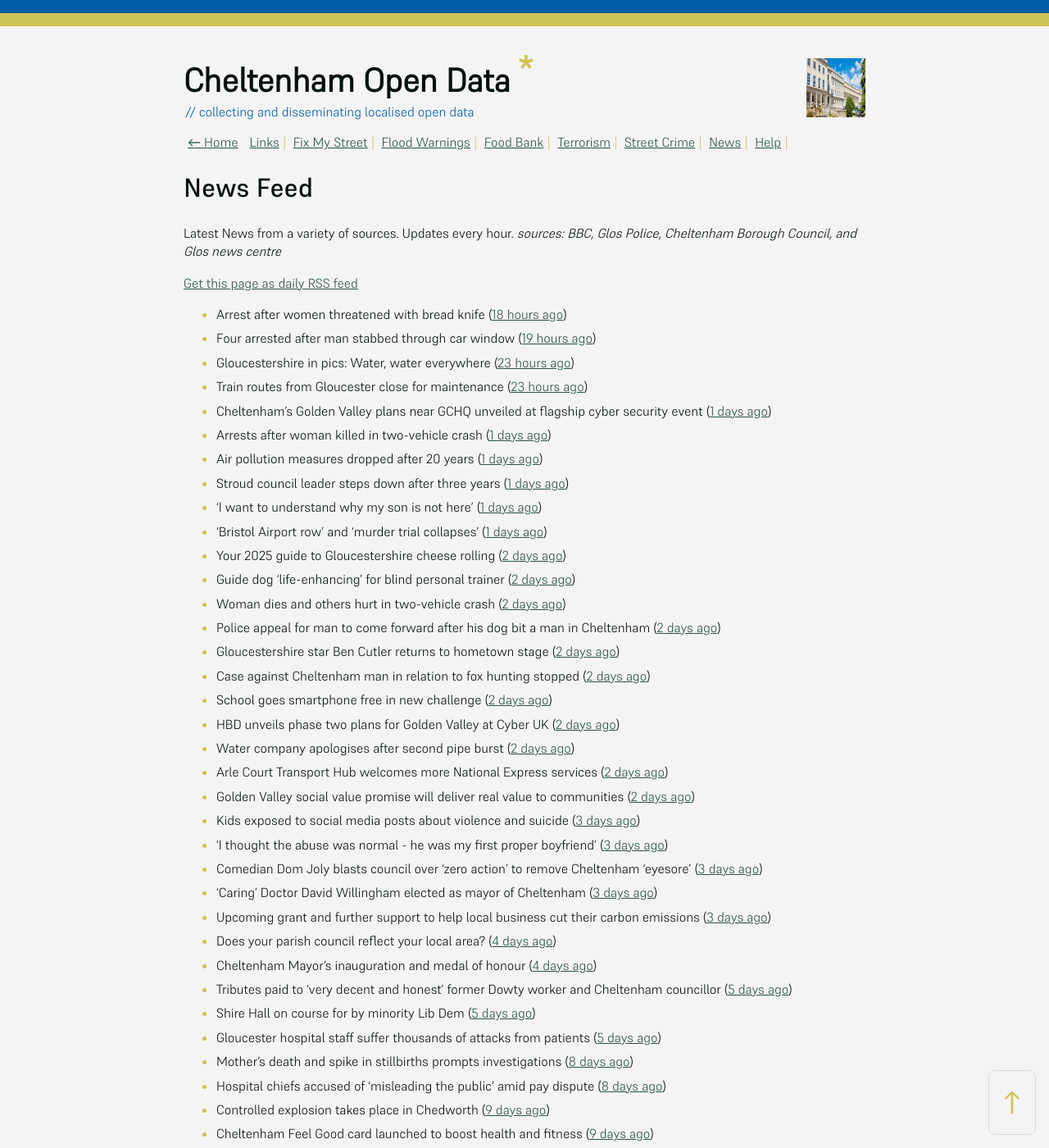
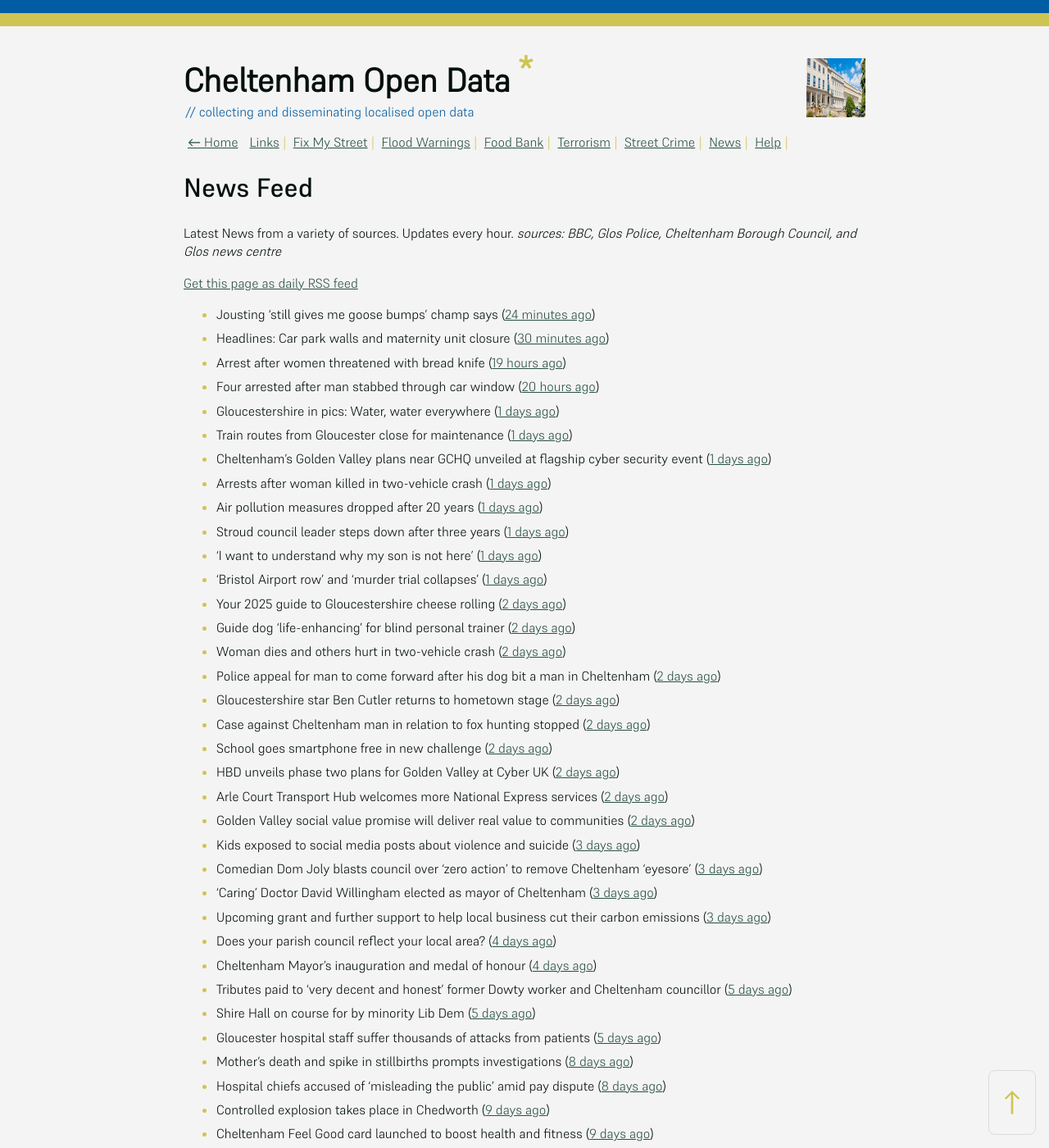
Before and after one commit to mat-0/cheltenham-open-data, a Jekyll site: the page built from _pages/news.md, in a window 1280 px wide and 1400 px high. Shown: the whole window at 82% size. Built offline with Jekyll 4.4.1, drawn with Linux system fonts in a browser that asks for light colours.

Commit message:
Updated 2025-05-18 06:57:56

```diff
--- a/_pages/news.md
+++ b/_pages/news.md
@@ -12,10 +12,12 @@ _sources: BBC, Glos Police, Cheltenham Borough Council, and Glos news centre_
 [Get this page as daily RSS feed](/daily.rss)
 
 <!-- news_marker starts -->
-- Arrest after women threatened with bread knife ([18 hours ago](https://www.bbc.com/news/articles/cvgdpnv8yp0o))
-- Four arrested after man stabbed through car window ([19 hours ago](https://www.bbc.com/news/articles/cql2yerl45po))
-- Gloucestershire in pics: Water, water everywhere ([23 hours ago](https://www.bbc.com/news/articles/c8e6d4g6k88o))
-- Train routes from Gloucester close for maintenance ([23 hours ago](https://www.bbc.com/news/articles/c5y64j5nmv1o))
+- Jousting 'still gives me goose bumps' champ says ([24 minutes ago](https://www.bbc.com/news/articles/cm2yd1d3d7eo))
+- Headlines: Car park walls and maternity unit closure ([30 minutes ago](https://www.bbc.com/news/articles/c861wnwd753o))
+- Arrest after women threatened with bread knife ([19 hours ago](https://www.bbc.com/news/articles/cvgdpnv8yp0o))
+- Four arrested after man stabbed through car window ([20 hours ago](https://www.bbc.com/news/articles/cql2yerl45po))
+- Gloucestershire in pics: Water, water everywhere ([1 days ago](https://www.bbc.com/news/articles/c8e6d4g6k88o))
+- Train routes from Gloucester close for maintenance ([1 days ago](https://www.bbc.com/news/articles/c5y64j5nmv1o))
 - Cheltenham’s Golden Valley plans near GCHQ unveiled at flagship cyber security event ([1 days ago](https://gloucesternewscentre.co.uk/cheltenhams-golden-valley-plans-near-gchq-unveiled-at-flagship-cyber-security-event/))
 - Arrests after woman killed in two-vehicle crash ([1 days ago](https://www.bbc.com/news/articles/cz0dl0g9zxjo))
 - Air pollution measures dropped after 20 years ([1 days ago](https://www.bbc.com/news/articles/c7v7d4091gro))
@@ -30,11 +32,9 @@ _sources: BBC, Glos Police, Cheltenham Borough Council, and Glos news centre_
 - Case against Cheltenham man in relation to fox hunting stopped ([2 days ago](https://gloucesternewscentre.co.uk/case-against-cheltenham-man-in-relation-to-fox-hunting-stopped/))
 - School goes smartphone free in new challenge ([2 days ago](https://www.bbc.com/news/articles/cwy388p033eo))
 - HBD unveils phase two plans for Golden Valley at Cyber UK ([2 days ago](https://www.cheltenham.gov.uk/news/article/3012/hbd_unveils_phase_two_plans_for_golden_valley_at_cyber_uk))
-- Water company apologises after second pipe burst ([2 days ago](https://www.bbc.com/news/articles/cn0g1jygjq1o))
 - Arle Court Transport Hub welcomes more National Express services ([2 days ago](https://gloucesternewscentre.co.uk/arle-court-transport-hub-welcomes-more-national-express-services/))
 - Golden Valley social value promise will deliver real value to communities ([2 days ago](https://www.cheltenham.gov.uk/news/article/3011/golden_valley_social_value_promise_will_deliver_real_value_to_communities))
 - Kids exposed to social media posts about violence and suicide ([3 days ago](https://www.bbc.com/news/articles/c0r1gpr0ezwo))
-- 'I thought the abuse was normal - he was my first proper boyfriend' ([3 days ago](https://www.bbc.com/news/articles/czj47g8kkm9o))
 - Comedian Dom Joly blasts council over ‘zero action’ to remove Cheltenham ‘eyesore’ ([3 days ago](https://gloucesternewscentre.co.uk/comedian-dom-joly-blasts-council-over-zero-action-to-remove-cheltenham-eyesore/))
 - ‘Caring’ Doctor David Willingham elected as mayor of Cheltenham ([3 days ago](https://gloucesternewscentre.co.uk/caring-doctor-david-willingham-elected-as-mayor-of-cheltenham/))
 - Upcoming grant and further support to help local business cut their carbon emissions ([3 days ago](https://www.cheltenham.gov.uk/news/article/3010/upcoming_grant_and_further_support_to_help_local_business_cut_their_carbon_emissions))
```
Also changed, not shown: _data/flood.json (+5 -48 lines), index.md (+5 -5 lines).
